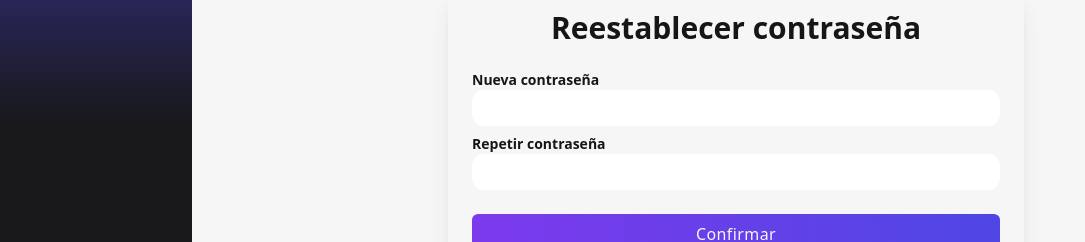
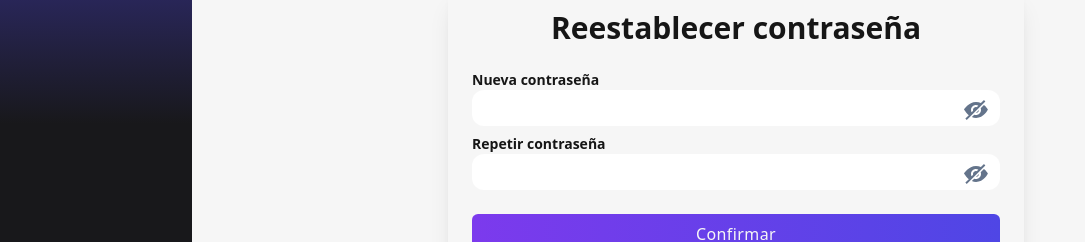
Before and after one commit to lautaroRocha/devCoin-front, a React (Vite) app: page /recovery/1 in a window 1280 px wide. Shown: the part 292-534 px from the top of the page, without its empty margins (0-1085 px from the left). Built offline with nearby package versions, Linux system fonts and the light colour scheme.

Commit message:
hide or show pass input

```diff
--- /dev/null
+++ b/src/components/EyeIcon/EyeIcon.jsx
@@ -0,0 +1,25 @@
+import React, {useRef} from 'react'
+
+const EyeIcon = () => {
+
+    const eyeIcon = useRef()
+
+    const changeEyeIcon = () => {
+        let path = eyeIcon.current
+        let dPath = path.getAttribute('d');
+
+        dPath === 'M11.885 14.988l3.104-3.098.011.11c0 1.654-1.346 3-3 3l-.115-.012zm8.048-8.032l-3.274 3.268c.212.554.341 1.149.341 1.776 0 2.757-2.243 5-5 5-.631 0-1.229-.13-1.785-.344l-2.377 2.372c1.276.588 2.671.972 4.177.972 7.733 0 11.985-8.449 11.985-8.449s-1.415-2.478-4.067-4.595zm1.431-3.536l-18.619 18.58-1.382-1.422 3.455-3.447c-3.022-2.45-4.818-5.58-4.818-5.58s4.446-7.551 12.015-7.551c1.825 0 3.456.426 4.886 1.075l3.081-3.075 1.382 1.42zm-13.751 10.922l1.519-1.515c-.077-.264-.132-.538-.132-.827 0-1.654 1.346-3 3-3 .291 0 .567.055.833.134l1.518-1.515c-.704-.382-1.496-.619-2.351-.619-2.757 0-5 2.243-5 5 0 .852.235 1.641.613 2.342z' ?
+        path.setAttribute('d', "M15 12c0 1.654-1.346 3-3 3s-3-1.346-3-3 1.346-3 3-3 3 1.346 3 3zm9-.449s-4.252 8.449-11.985 8.449c-7.18 0-12.015-8.449-12.015-8.449s4.446-7.551 12.015-7.551c7.694 0 11.985 7.551 11.985 7.551zm-7 .449c0-2.757-2.243-5-5-5s-5 2.243-5 5 2.243 5 5 5 5-2.243 5-5z")
+        :
+        path.setAttribute('d', 'M11.885 14.988l3.104-3.098.011.11c0 1.654-1.346 3-3 3l-.115-.012zm8.048-8.032l-3.274 3.268c.212.554.341 1.149.341 1.776 0 2.757-2.243 5-5 5-.631 0-1.229-.13-1.785-.344l-2.377 2.372c1.276.588 2.671.972 4.177.972 7.733 0 11.985-8.449 11.985-8.449s-1.415-2.478-4.067-4.595zm1.431-3.536l-18.619 18.58-1.382-1.422 3.455-3.447c-3.022-2.45-4.818-5.58-4.818-5.58s4.446-7.551 12.015-7.551c1.825 0 3.456.426 4.886 1.075l3.081-3.075 1.382 1.42zm-13.751 10.922l1.519-1.515c-.077-.264-.132-.538-.132-.827 0-1.654 1.346-3 3-3 .291 0 .567.055.833.134l1.518-1.515c-.704-.382-1.496-.619-2.351-.619-2.757 0-5 2.243-5 5 0 .852.235 1.641.613 2.342z')
+
+      }
+
+    return(
+        <svg onClick={changeEyeIcon} xmlns="http://www.w3.org/2000/svg" width="24" height="24" viewBox="0 0 24 24" className="absolute top-7 right-3 fill-slate-500">
+            <path  ref={eyeIcon} d='M11.885 14.988l3.104-3.098.011.11c0 1.654-1.346 3-3 3l-.115-.012zm8.048-8.032l-3.274 3.268c.212.554.341 1.149.341 1.776 0 2.757-2.243 5-5 5-.631 0-1.229-.13-1.785-.344l-2.377 2.372c1.276.588 2.671.972 4.177.972 7.733 0 11.985-8.449 11.985-8.449s-1.415-2.478-4.067-4.595zm1.431-3.536l-18.619 18.58-1.382-1.422 3.455-3.447c-3.022-2.45-4.818-5.58-4.818-5.58s4.446-7.551 12.015-7.551c1.825 0 3.456.426 4.886 1.075l3.081-3.075 1.382 1.42zm-13.751 10.922l1.519-1.515c-.077-.264-.132-.538-.132-.827 0-1.654 1.346-3 3-3 .291 0 .567.055.833.134l1.518-1.515c-.704-.382-1.496-.619-2.351-.619-2.757 0-5 2.243-5 5 0 .852.235 1.641.613 2.342z'/>
+        </svg>
+    )
+}
+
+export default EyeIcon
--- a/src/components/index.jsx
+++ b/src/components/index.jsx
@@ -8,3 +8,4 @@ export {default as MinCoin} from "./MinCoin/MinCoin"
 export {default as History} from "./History/History"
 export {default as Transfer} from "./Transfer/Transfer"
 export {default as Deposit} from './Deposit/Deposit'
+export {default as EyeIcon} from './EyeIcon/EyeIcon'
--- a/src/pages/LoginPage/LoginPage.jsx
+++ b/src/pages/LoginPage/LoginPage.jsx
@@ -1,14 +1,20 @@
-import React, { useState } from 'react';
+import React, { useState, useRef } from 'react';
 import { AppWrap } from '../../wrapper';
 import { Link } from 'react-router-dom';
 import * as URL from '../../utils/URL';
 import { toast } from 'react-toastify';
 import * as Icons from '../../utils/icons'
+import { EyeIcon } from '../../components';
+import { changePasswordInputType } from '../../utils/changePassType';
+
+
 
 const LoginPage = (props) => {
     const [email, setEmail] = useState('');
     const [password, setPassword] = useState('');
     const [remember, setRemember] = useState(false);
+
+    const passInput = useRef()
 
     const handleRememberSession = (user, token) => {
         if (remember) {
@@ -70,6 +76,7 @@ const LoginPage = (props) => {
 
     }
 
+
     return (
         <div className="relative flex min-h-screen flex-col justify-center overflow-hidden">
             <div className="m-auto w-full rounded-md bg-white p-6 shadow-xl dark:bg-neutral-800/80 dark:text-white lg:max-w-xl ">
@@ -87,14 +94,19 @@ const LoginPage = (props) => {
                         />
                     </div>
                     <div className="mb-2 flex flex-col gap-y-2">
-                        <label htmlFor="password" className="block text-sm font-semibold">
+                        <label htmlFor="password" className="block text-sm font-semibold relative">
                             Contraseña
-                        </label>
                         <input
                             type="password"
                             className="w-full rounded-xl px-4 py-2 focus:outline-none dark:bg-black/90"
                             onChange={(event) => setPassword(event.target.value)}
+                            ref={passInput}
                         />
+                        <span onClick={()=>{changePasswordInputType(passInput)}} className="hover:cursor-pointer">
+                        <EyeIcon />
+                        </span>
+                        </label>
+
                     </div>
                     <div className="flex w-full gap-x-2">
                         <input
--- a/src/pages/RecoveryPage/RecoveryPage.jsx
+++ b/src/pages/RecoveryPage/RecoveryPage.jsx
@@ -1,13 +1,19 @@
-import React, {useState} from 'react';
+import React, {useState, useRef} from 'react';
 import { AppWrap } from '../../wrapper';
 import * as URL from '../../utils/URL'
 import {useParams, useNavigate} from 'react-router-dom'
 import { toast } from 'react-toastify';
+import { EyeIcon } from '../../components';
+import { changePasswordInputType } from '../../utils/changePassType';
 
 const RecoveryPage = () => {
 
     const [newPass, setNewPass] = useState('')
     const [confirmPass, setConfirmPass] = useState('')
+
+    const passInput = useRef()
+    const confirmPassInput = useRef()
+
 
     const email = useParams()
     const navigate = useNavigate()
@@ -18,10 +24,13 @@ const RecoveryPage = () => {
 
     const updatePassword = (e) => {
         e.preventDefault()
+        newPass === confirmPass ? sendNewPassword() : toast.error('Las contraseñas ingresadas no coinciden')
+    }
+
+    const sendNewPassword = () => {
         const newPassData = {
             password : newPass
         }
-        if(newPass === confirmPass){
         fetch(URL.recoverPass+'/'+email.email+'.com', {
             method : "PUT",
             headers: {
@@ -38,11 +47,7 @@ const RecoveryPage = () => {
             }
         }})
         .catch(error => toast.error(error))
-        }else{
-            toast.error('Las contraseñas ingresadas no coinciden')
     }
-    }
-
 
 
 
@@ -52,24 +57,32 @@ const RecoveryPage = () => {
             <h1 className="text-center text-3xl font-semibold">Reestablecer contraseña</h1>
         <form className="mt-6" onSubmit={updatePassword}>
         <div className="mb-2 flex flex-col gap-y-2">
-            <label htmlfor="new-pass" className="block text-sm font-semibold">
+            <label htmlfor="new-pass" className="block text-sm font-semibold relative">
                 Nueva contraseña
                 <input
+                    ref={passInput}
                     id="new-pass"
                     type="password"
                     className="w-full rounded-xl py-2 px-4 focus:outline-none dark:bg-black/90 dark:text-white"
                     onChange={(e)=>{handleInput(e, setNewPass)}}
                 />
+                <span onClick={()=>{changePasswordInputType(passInput)}} className="hover:cursor-pointer">
+                    <EyeIcon />
+                </span>
             </label>
         </div>
         <div className="mb-2 flex flex-col gap-y-2">
-            <label for="password" className="block text-sm font-semibold">
+            <label for="password" className="block text-sm font-semibold relative" >
                 Repetir contraseña
                 <input
+                    ref={confirmPassInput}
                     type="password"
                     className="w-full rounded-xl px-4 py-2 focus:outline-none dark:bg-black/90"
                     onChange={(e)=>{handleInput(e, setConfirmPass)}}
                 />
+                <span onClick={()=>{changePasswordInputType(confirmPassInput)}} className="hover:cursor-pointer">
+                    <EyeIcon />
+                </span>
             </label>
         </div>
 
--- a/src/pages/SignUpPage/SignUpPage.jsx
+++ b/src/pages/SignUpPage/SignUpPage.jsx
@@ -1,8 +1,10 @@
-import React, { useState } from 'react';
+import React, { useState, useRef } from 'react';
 import { AppWrap } from '../../wrapper';
 import { Link } from 'react-router-dom';
 import * as URL from '../../utils/URL';
 import { toast } from 'react-toastify';
+import { EyeIcon } from '../../components';
+import { changePasswordInputType } from '../../utils/changePassType';
 
 const DEFAULT_PICTURE =
     'https://img.freepik.com/vector-gratis/fondo-azul-galaxia_125540-99.jpg?w=2000';
@@ -14,6 +16,8 @@ function SignUpPage() {
     const [newAddress, setNewAddress] = useState('');
     const [newEmail, setNewEmail] = useState('');
     const [newPassword, setNewPassword] = useState('');
+
+    const passInput = useRef()
 
     const handleSubmitRegister = (event) => {
         event.preventDefault();
@@ -117,12 +121,17 @@ function SignUpPage() {
                                 />
                             </div>
                             <div className="flex w-full flex-col gap-2">
-                                <label htmlFor="">Contraseña</label>
+                                <label htmlFor="" className='relative'>Contraseña
                                 <input
+                                    ref={passInput}
                                     type="password"
                                     className="w-full rounded-xl px-4 py-2 focus:outline-none dark:bg-black/90 dark:text-white"
                                     onChange={(event) => setNewPassword(event.target.value)}
                                 />
+                                  <span onClick={() => {changePasswordInputType(passInput)}} className="hover:cursor-pointer">
+                                <EyeIcon />
+                                </span>
+                                </label>
                             </div>
                             <button className="buttons mt-4 w-full">Registrarse</button>
                         </form>
--- /dev/null
+++ b/src/utils/changePassType.js
@@ -0,0 +1,4 @@
+export const changePasswordInputType = (ref) => {
+    let type = ref.current.type;
+    type === "password" ? ref.current.type = "text" : ref.current.type = "password";
+  }
```
Also changed, not shown: src/utils/icons.jsx (line endings or trailing spaces). Lines whose indentation alone changed are shown as unchanged.
